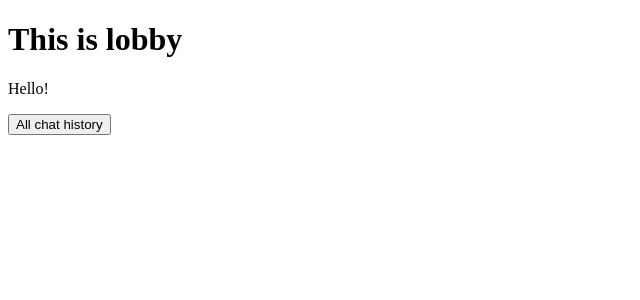
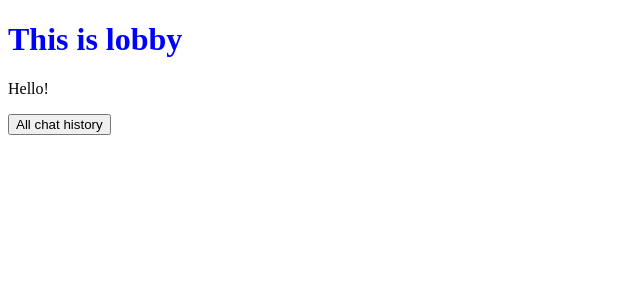
Before and after one commit to sonrisacc/ChatterBox, a React app: page /lobby in a window 1280 px wide. Shown: the top 300 px of the page, without its empty margins (0-640 px from the left). Built offline with nearby package versions, Linux system fonts and the light colour scheme; no server answers.

Commit message:
Init sass

```diff
--- a/package.json
+++ b/package.json
@@ -62,6 +62,7 @@
     "eslint-plugin-jsx-a11y": "^6.0.3",
     "eslint-plugin-prettier": "^2.6.0",
     "eslint-plugin-react": "^7.6.1",
+    "extract-text-webpack-plugin": "^3.0.2",
     "prettier": "^1.10.2",
     "react-hot-loader": "3.0.0-beta.6",
     "react-test-renderer": "^16.2.0",
--- a/src/components/Lobby.jsx
+++ b/src/components/Lobby.jsx
@@ -22,7 +22,7 @@ class Lobby extends Component {
     return (
       <div className="lobby">
         <h1>This is lobby</h1>
-        <p>Hello! {this.props.loginUsername}</p>
+        <p className="test">Hello! {this.props.loginUsername}</p>
         <button onClick={this.goToHistory}>All chat history</button>
       </div>
     );
--- a/src/components/Signup.jsx
+++ b/src/components/Signup.jsx
@@ -13,7 +13,6 @@ class Signup extends Component {
   };
 
   handleSignUp = () => {
-    console.log('clicked');
     signUpUser(this.state.userNameInput).then(data => {
       if (data !== null) {
         this.props.handleLoginUserNameChange(data);
--- a/src/index.jsx
+++ b/src/index.jsx
@@ -3,6 +3,7 @@
 import React from 'react';
 import { render } from 'react-dom';
 import App from './components/App';
+import './style.scss';
 
 const renderApp = () => {
   render(<App />, document.getElementById('app'));
--- /dev/null
+++ b/src/style.scss
@@ -0,0 +1,3 @@
+h1 {
+  color: blue;
+}
```
Also changed, not shown: 1 other file (tests, documents, lock files or other folders).
